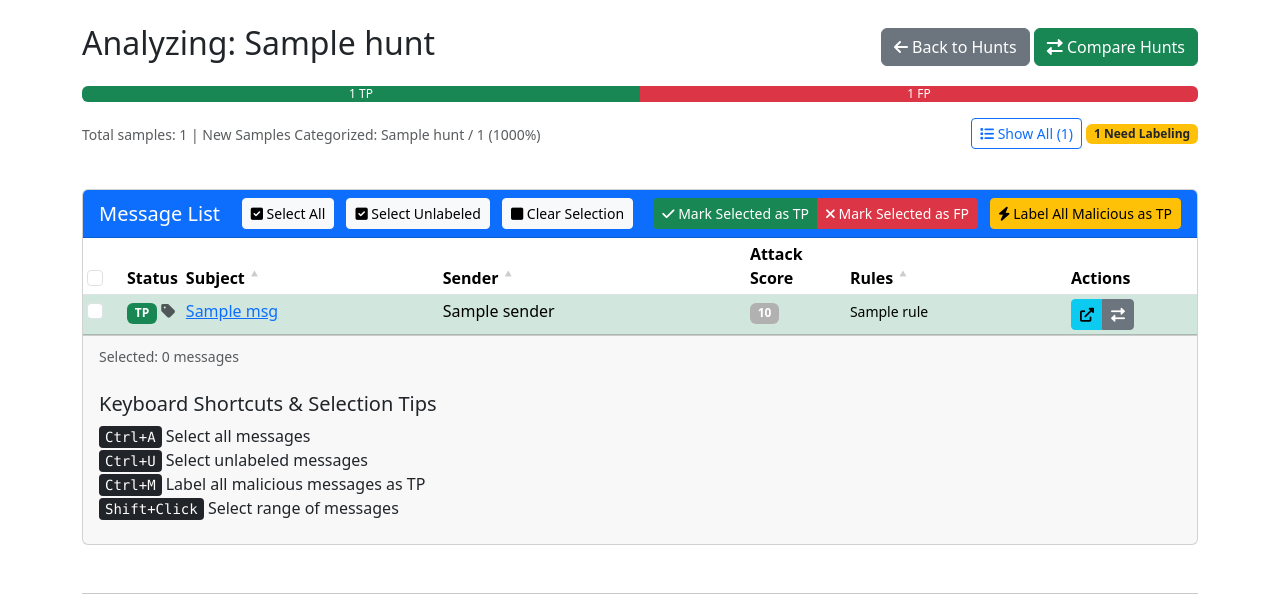
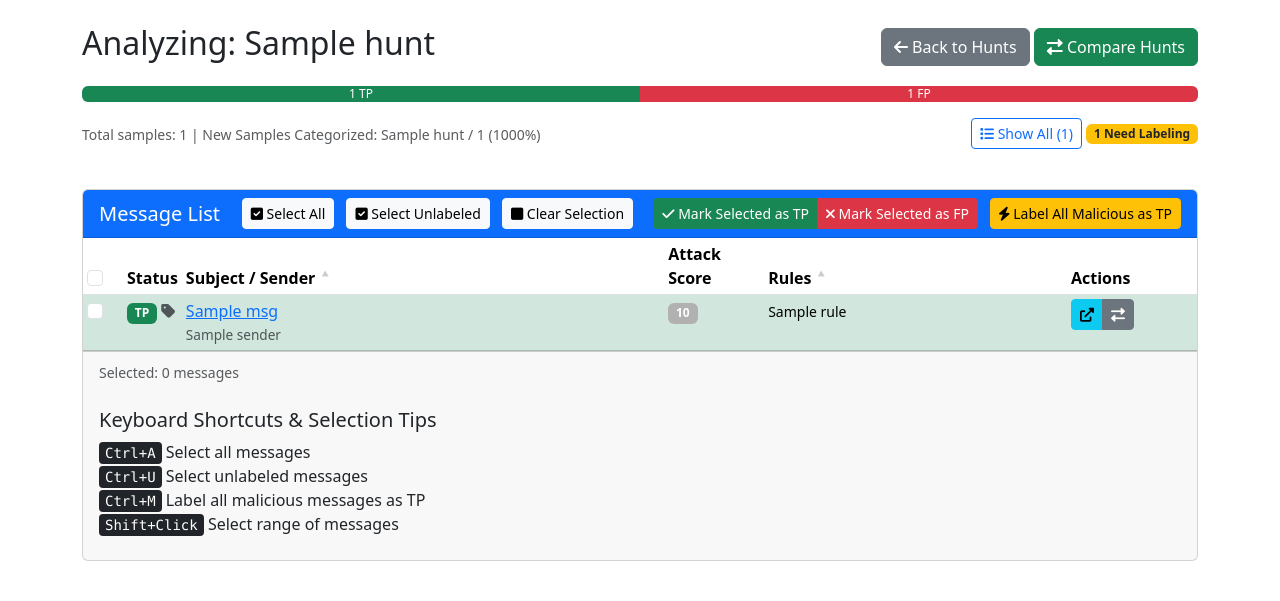
Before and after one commit to aidenmitchell/hunt-analyzer, a Flask app: template templates/analyze.html in a window 1280 px wide. Shown: the part 56-657 px from the top of the page. Run offline with Flask 3, Linux system fonts and the light colour scheme; the template is opened without the code that fills it: most values are stand-ins (such as "Sample title", 1, 10 or a date in 2020).

Commit message:
Display sender email below subject in analyze table
- Combined Subject and Sender into a single column
- Added sender email below subject text in a lighter gray color
- Applied proper text overflow handling for long sender emails
- Updated JavaScript selectors to reflect new table structure
- Added styling for better visual display of sender information

🤖 Generated with [Claude Code](https://claude.ai/code)
Co-Authored-By: Claude <noreply@anthropic.com>

```diff
--- a/templates/analyze.html
+++ b/templates/analyze.html
@@ -126,8 +126,7 @@
                   <input type="checkbox" class="form-check-input" id="check-select-all">
                 </th>
                 <th width="40" class="sortable" data-sort="status">Status</th>
-                <th class="sortable" data-sort="subject">Subject</th>
-                <th class="sortable" data-sort="sender">Sender</th>
+                <th class="sortable" data-sort="subject">Subject / Sender</th>
                 <th width="100" class="sortable" data-sort="attack-score">Attack Score</th>
                 <th class="sortable" data-sort="rules">Rules</th>
                 <th width="130">Actions</th>
@@ -161,8 +160,8 @@
                   <a href="#" class="view-details" data-id="{{ msg.id }}">
                     {{ msg.subject }}
                   </a>
+                  <div class="sender-email text-muted small">{{ msg.sender }}</div>
                 </td>
-                <td>{{ msg.sender.split('<')[0] }}</td>
                 <td>
                   {% set verdict_colors = {
                     'likely_benign': '#B58FF5',
@@ -295,6 +294,18 @@ document.head.insertAdjacentHTML('beforeend', `
     tbody tr:hover {
       background-color: rgba(0, 123, 255, 0.05);
     }
+
+    /* Sender email styling */
+    .sender-email {
+      color: #6c757d;
+      font-size: 0.85em;
+      white-space: nowrap;
+      overflow: hidden;
+      text-overflow: ellipsis;
+      max-width: 100%;
+      display: block;
+      margin-top: 2px;
+    }
   </style>
 `);
 
@@ -415,9 +426,9 @@ $(document).ready(function() {
     const $row = $("tr[data-id='" + msgId + "']");
 
     const subject = $(this).text().trim();
-    const sender = $row.find("td:eq(3)").text().trim();
-    const rules = $row.find("td:eq(4)").text().trim();
-    const messageUrl = $row.find("td:eq(5) a").attr("href");
+    const sender = $row.find(".sender-email").text().trim();
+    const rules = $row.find("td:eq(3)").text().trim();
+    const messageUrl = $row.find("td:eq(4) a").attr("href");
 
     let status = "Unlabeled";
     let statusClass = "secondary";
@@ -438,7 +449,7 @@ $(document).ready(function() {
         </div>
         <div class="card-body">
           <p><strong>From:</strong> ${sender}</p>
-          <p><strong>Attack Score:</strong> <span class="badge" style="background-color: ${getAttackScoreColor($row.find("td:eq(3) span").text().trim().toLowerCase())}">${$row.find("td:eq(3) span").text().trim()}</span></p>
+          <p><strong>Attack Score:</strong> <span class="badge" style="background-color: ${getAttackScoreColor($row.find("td:eq(2) span").text().trim().toLowerCase())}">${$row.find("td:eq(2) span").text().trim()}</span></p>
           <p><strong>Flagged Rules:</strong> ${rules}</p>
           <div class="mt-3">
             <a href="${messageUrl}" target="_blank" class="btn btn-info">
@@ -602,7 +613,7 @@ $(document).ready(function() {
           $(".msg-checkbox:checked").each(function() {
             const msgId = $(this).data("id");
             const $row = $("tr[data-id='" + msgId + "']");
-            const subject = $row.find("td:eq(2) a").text().trim().replace(/'/g, "\\'");
+            const subject = $row.find("td:eq(1) a").text().trim().replace(/'/g, "\\'");
 
             // Update row class
             $row.removeClass("table-success table-danger");
@@ -625,7 +636,7 @@ $(document).ready(function() {
             $row.find("td:eq(1)").html(statusHtml);
 
             // Update action buttons
-            const messageUrl = $row.find("td:eq(5) a").attr("href");
+            const messageUrl = $row.find("td:eq(4) a").attr("href");
             const buttonsHtml = `
               <div class="btn-group btn-group-sm">
                 <a href="${messageUrl}" target="_blank" class="btn btn-info btn-sm" title="View in Sublime">
```
